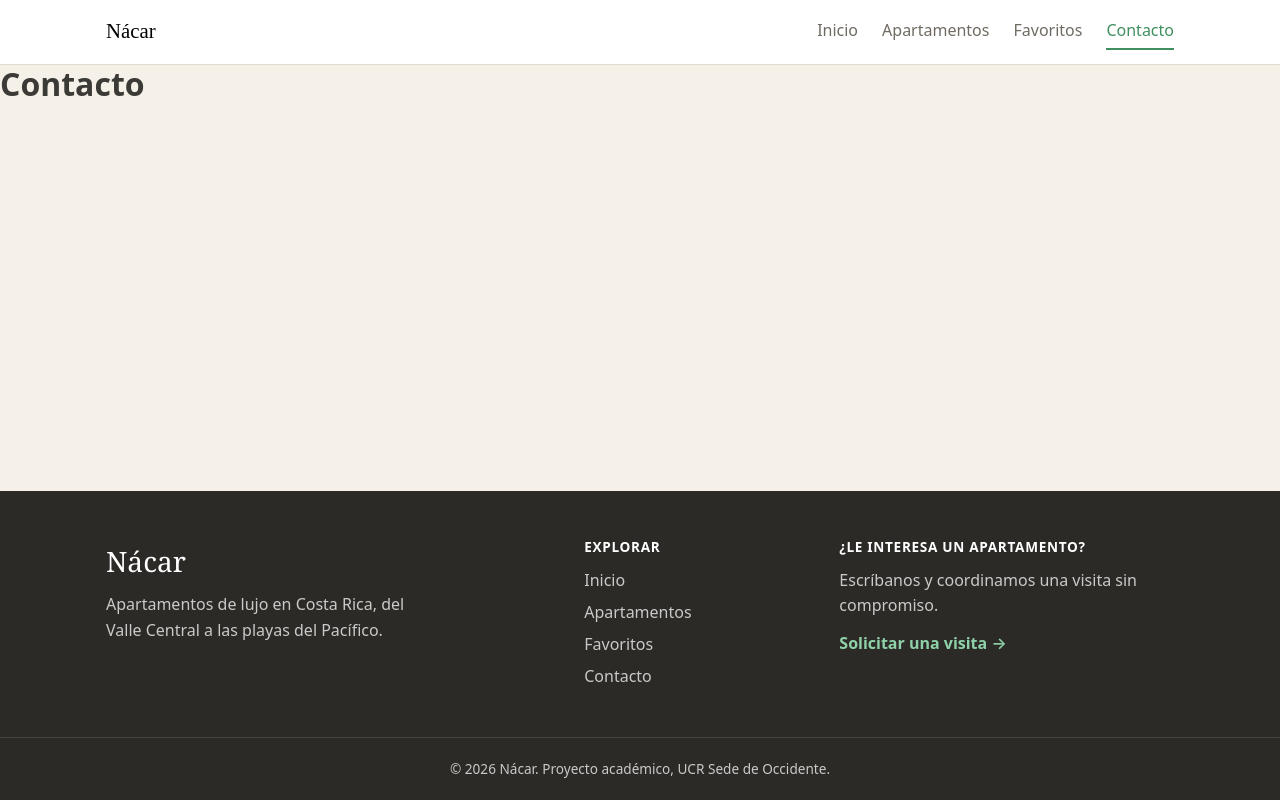
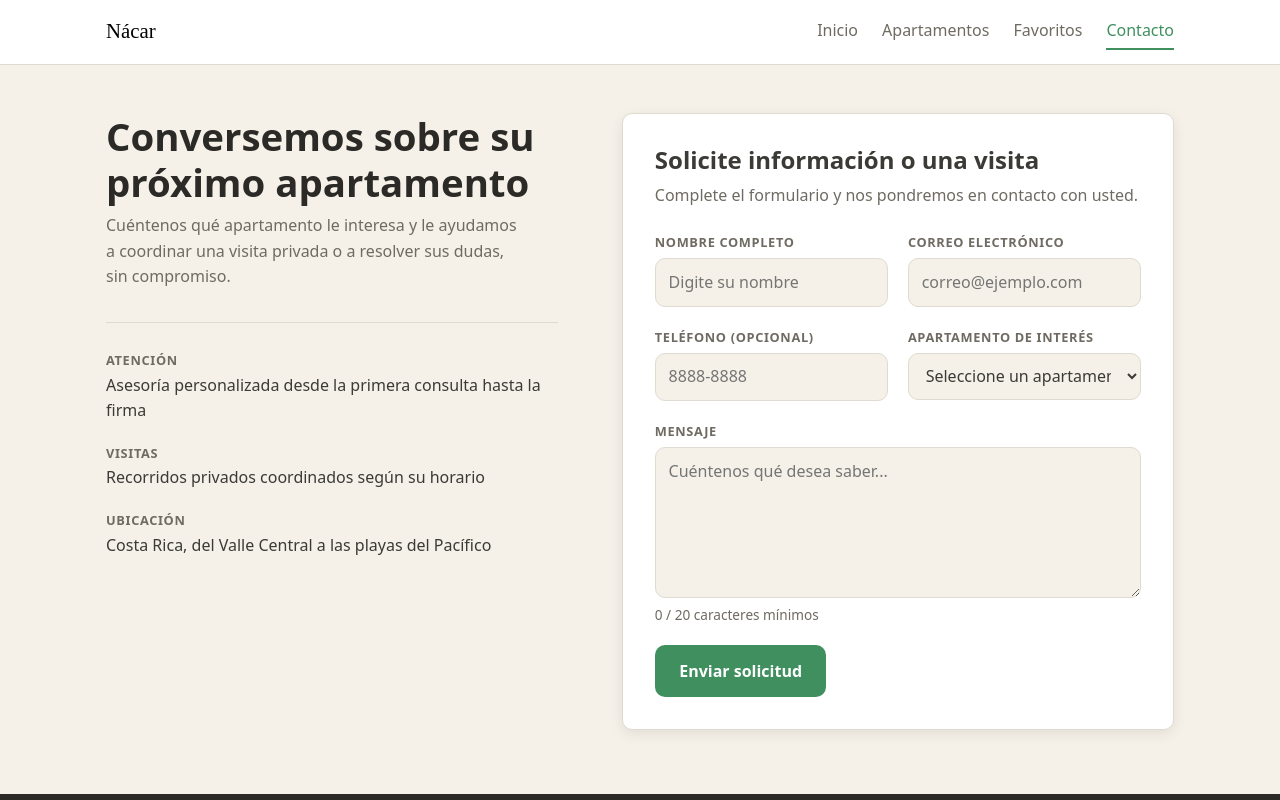
Before and after one commit to diego0226/proyectoDevIV, a React (Vite) app in the folder nacar/: page /contacto in a window 1280 px wide. Shown: the top 800 px of the page. Built offline with nearby package versions, Linux system fonts and the light colour scheme.

Commit message:
Feature contact + css terminado

```diff
--- /dev/null
+++ b/nacar/src/features/contact/components/ContactInfo.css
@@ -0,0 +1,47 @@
+/* Información de contacto */
+.contact-info h1 {
+  font-size: 2rem;
+  color: var(--color-dark);
+}
+
+.contact-info > p {
+  margin: 0 0 1rem;
+  max-width: 45ch;
+  color: var(--color-muted);
+}
+
+.contact-info__details {
+  display: grid;
+  gap: 1rem;
+  margin: 2rem 0 0;
+  padding-top: 1.5rem;
+  border-top: 1px solid var(--color-border);
+}
+
+.contact-info__details p {
+  margin: 0;
+  color: var(--color-text);
+}
+
+.contact-info__details strong {
+  font-size: 0.8rem;
+  font-weight: 600;
+  color: var(--color-muted);
+  text-transform: uppercase;
+  letter-spacing: 0.05em;
+}
+
+@media (min-width: 600px) {
+  .contact-info h1 {
+    font-size: 2.4rem;
+  }
+}
+
+/* Computadora: la información queda fija mientras se baja por el formulario.
+   El top deja espacio para el NavBar, que mide 64px y también es sticky */
+@media (min-width: 900px) {
+  .contact-info {
+    position: sticky;
+    top: 88px;
+  }
+}
--- a/nacar/src/features/contact/components/ContactInfo.tsx
+++ b/nacar/src/features/contact/components/ContactInfo.tsx
@@ -1,8 +1,32 @@
+import "./ContactInfo.css";
+
 const ContactInfo = () => {
   return (
-    <>
+    <div className="contact-info">
+      <h1>Conversemos sobre su próximo apartamento</h1>
+      <p>
+        Cuéntenos qué apartamento le interesa y le ayudamos a coordinar una
+        visita privada o a resolver sus dudas, sin compromiso.
+      </p>
 
-    </>
+      <div className="contact-info__details">
+        <p>
+          <strong>Atención</strong>
+          <br />
+          Asesoría personalizada desde la primera consulta hasta la firma
+        </p>
+        <p>
+          <strong>Visitas</strong>
+          <br />
+          Recorridos privados coordinados según su horario
+        </p>
+        <p>
+          <strong>Ubicación</strong>
+          <br />
+          Costa Rica, del Valle Central a las playas del Pacífico
+        </p>
+      </div>
+    </div>
   );
 };
 
--- /dev/null
+++ b/nacar/src/features/contact/pages/Contact.css
@@ -0,0 +1,17 @@
+/* Página de contacto */
+.contact-page {
+  display: grid;
+  grid-template-columns: 1fr;
+  gap: 2rem;
+  padding-block: 2rem 3rem;
+}
+
+/* Computadora: información a la izquierda y formulario a la derecha */
+@media (min-width: 900px) {
+  .contact-page {
+    grid-template-columns: minmax(0, 0.9fr) minmax(0, 1.1fr);
+    align-items: start;
+    gap: 4rem;
+    padding-block: 3rem 4rem;
+  }
+}
--- a/nacar/src/features/contact/pages/Contact.tsx
+++ b/nacar/src/features/contact/pages/Contact.tsx
@@ -1,5 +1,14 @@
+import ContactForm from "../components/ContactForm";
+import ContactInfo from "../components/ContactInfo";
+import "./Contact.css";
+
 const Contact = () => {
-  return <h1>Contacto</h1>;
+  return (
+    <section className="container contact-page">
+      <ContactInfo />
+      <ContactForm />
+    </section>
+  );
 };
 
 export default Contact;
--- a/nacar/src/features/contact/types/Contact.ts
+++ b/nacar/src/features/contact/types/Contact.ts
@@ -5,5 +5,3 @@ export interface ContactFormData {
   propertyId: string;
   message: string;
 }
-
-export type ContactFormErrors = Partial<Record<keyof ContactFormData, string>>;
```
